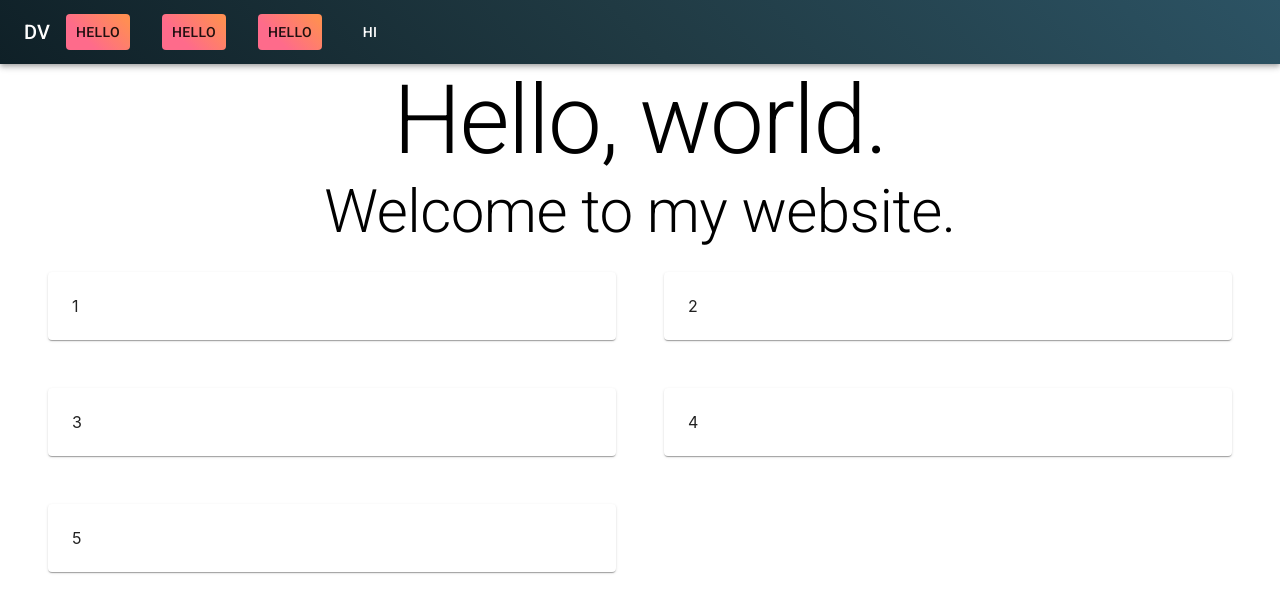
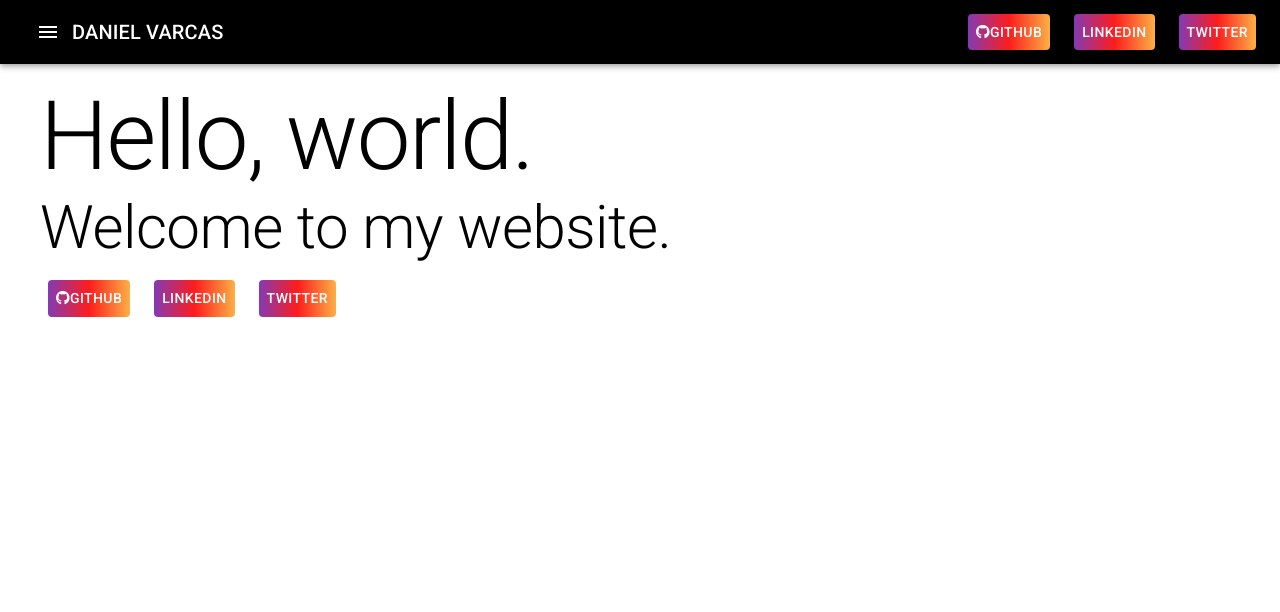
Before and after one commit to danny-vvv/portfolio, a React (Create React App) app: page / in a window 1280 px wide. Shown: the top 612 px of the page. Built offline with nearby package versions, Linux system fonts and the light colour scheme.

Commit message:
Experiment with colours, buttons, appbar. Add FontAwesome.

```diff
--- a/public/index.html
+++ b/public/index.html
@@ -21,6 +21,12 @@
       rel="stylesheet"
       href="https://fonts.googleapis.com/icon?family=Material+Icons"
     />
+
+    <!-- Font Awesome -->
+    <script
+      src="https://kit.fontawesome.com/979e8baf1a.js"
+      crossorigin="anonymous"
+    ></script>
 
     <!--
       manifest.json provides metadata used when your web app is installed on a
--- a/src/App.jsx
+++ b/src/App.jsx
@@ -3,7 +3,17 @@ import { makeStyles, styled } from "@material-ui/core/styles";
 
 import Container from "@material-ui/core/Container";
 import Grid from "@material-ui/core/Grid";
-import { Typography, AppBar, Toolbar, Button, Paper } from "@material-ui/core";
+import {
+  Typography,
+  AppBar,
+  Toolbar,
+  Button,
+  Box,
+  IconButton
+} from "@material-ui/core";
+import MenuIcon from "@material-ui/icons/Menu";
+
+const instagramGradient = "linear-gradient(90deg, #833ab4, #fd1d1d, #fcb045)";
 
 const useStyles = makeStyles(theme => ({
   paper: {
@@ -11,54 +21,65 @@ const useStyles = makeStyles(theme => ({
     margin: theme.spacing(3)
   },
   myButton: {
-    marginLeft: theme.spacing(2),
-    marginRight: theme.spacing(2)
+    background: instagramGradient,
+    color: "white"
+  },
+  appBarButton: {
+    marginLeft: theme.spacing(3)
+  },
+  appBar: {},
+  appBarHeader: {
+    textTransform: "uppercase",
+    flexGrow: 1
+  },
+  menuIcon: {
+    color: "white"
   }
 }));
 
 const SiteAppBar = styled(AppBar)({
-  background: "linear-gradient(45deg, #0F2027, #203A43, #2c5364)",
+  background: "black",
   color: "white"
-});
-
-const MyButton = styled(Button)({
-  background: "linear-gradient(45deg, #FE6B8B 30%, #FF8E53 90%)"
 });
 
 function App() {
   const classes = useStyles();
 
-  const numbers = [1, 2, 3, 4, 5];
-  const mappedItems = numbers.map(number => (
-    <Grid item xs={12} sm={6}>
-      <Paper className={classes.paper}>{number}</Paper>
-    </Grid>
+  const links = [
+    { text: "GitHub", icon: "fab fa-github" },
+    { text: "LinkedIn", icon: "" },
+    { text: "Twitter", icon: "" }
+  ];
+  const linkButtons = links.map(link => (
+    <Button className={[classes.myButton, classes.appBarButton]}>
+      <i className={link.icon} />
+      {link.text}
+    </Button>
   ));
 
   return (
     <>
-      <SiteAppBar position="static">
+      <SiteAppBar className={classes.appBar} position="static">
         <Toolbar>
-          <Typography variant="h6">DV</Typography>
-          {[1, 2, 3].map(() => (
-            <MyButton className={classes.myButton}>Hello</MyButton>
-          ))}
-
-          <Button color="inherit">Hi</Button>
+          <IconButton>
+            <MenuIcon className={classes.menuIcon} />
+          </IconButton>
+          <Typography className={classes.appBarHeader} variant="h6">
+            Daniel Varcas
+          </Typography>
+          {linkButtons}
         </Toolbar>
       </SiteAppBar>
 
       <Container>
         <Grid container className={classes.root}>
           <Grid item xs={12}>
-            <Typography variant="h1" align="center">
-              Hello, world.
-            </Typography>
-            <Typography variant="h2" align="center">
-              Welcome to my website.
-            </Typography>
+            <Box margin={2}>
+              <Typography variant="h1">Hello, world.</Typography>
+              <Typography variant="h2">Welcome to my website.</Typography>
+            </Box>
           </Grid>
-          {mappedItems}
+          {linkButtons}
         </Grid>
       </Container>
     </>
```
